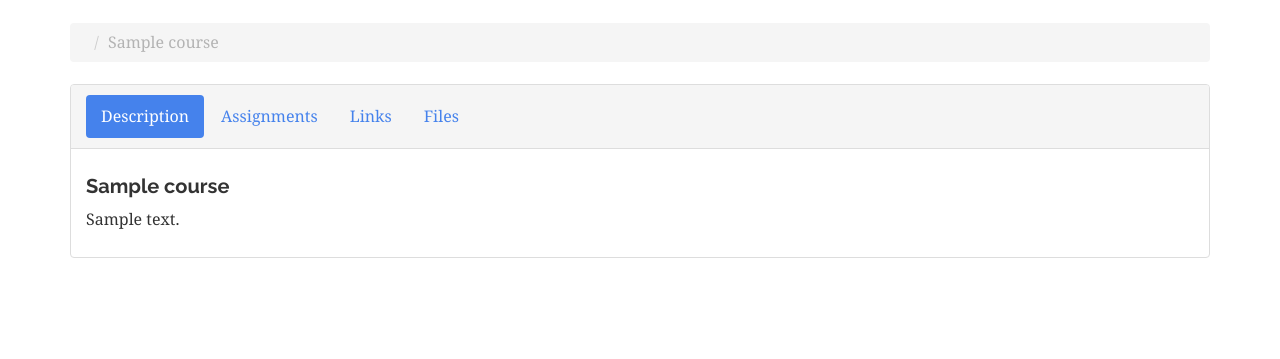
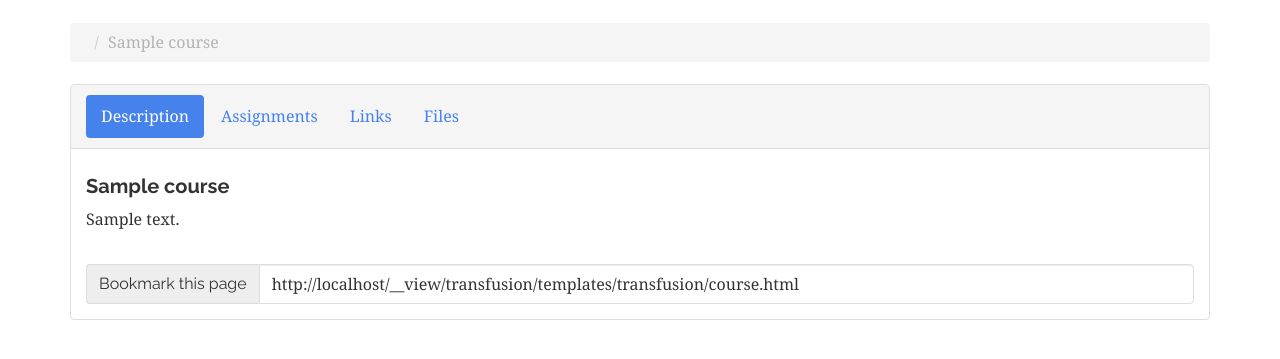
Before and after one commit to terabyte128/sloth-pages, a Django app: template transfusion/templates/transfusion/course.html in a window 1280 px wide. Shown: the part 67-426 px from the top of the page. Run offline with Django 3.2, Linux system fonts and the light colour scheme; the template is opened without the code that fills it: values that come from a table or form of the project are taken from there, others are empty; tables that the repository leaves empty hold one stand-in row (values such as "Sample post"); some libraries are stand-ins or nearby versions.

Commit message:
commit v2

```diff
--- a/transfusion/templates/transfusion/course.html
+++ b/transfusion/templates/transfusion/course.html
@@ -34,6 +34,11 @@
                             {% else %}
                                 <p>{{ course.short_description }}</p>
                             {% endif %}
+                            <Br>
+                            <div class="input-group">
+                                <span class="input-group-addon btn-primary">Bookmark this page</span>
+                                <input type="text" onClick="this.select();" class="form-control" value="{{  request.build_absolute_uri }}" name="term">
+                            </div>
                         </div>
                         <div id="assignments" class="tab-pane fade">
                             {% if assignments %}
--- a/transfusion/templates/transfusion/search.html
+++ b/transfusion/templates/transfusion/search.html
@@ -19,7 +19,7 @@
                     <form class="form" action="" method="get">
                         <div class="input-group">
                             <span class="input-group-addon">Results for</span>
-                            <input type="text" class="form-control" value="{{ term }}" name="term">
+                            <input type="text" class="form-control" value="{% if term != None %}{{ term }}{% endif %}" name="term">
                         <span class="input-group-btn">
                           <button class="btn btn-default" type="submit">Search Again</button>
                         </span>
```
